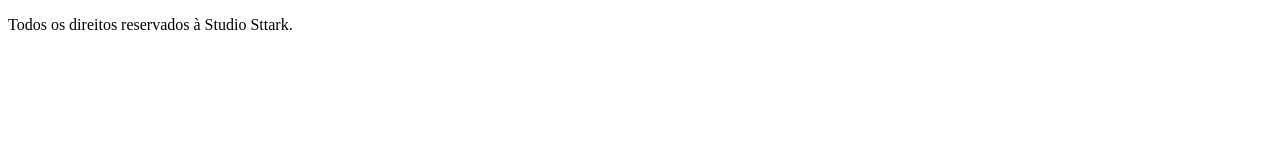
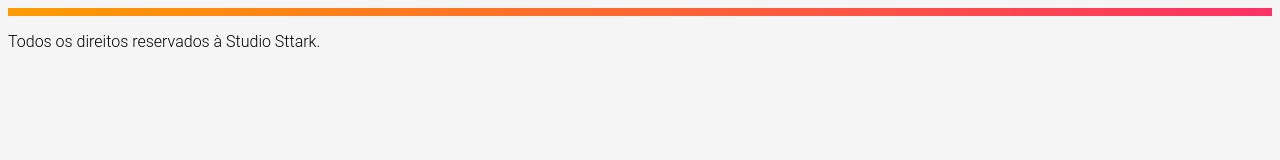
Before and after one commit to SttarkStudio/website, a plain HTML site: page index.html in a window 1280 px wide. Drawn offline with Linux system fonts and the light colour scheme.

Commit message:
Testando gradiente

```diff
--- a/css/style.css
+++ b/css/style.css
@@ -0,0 +1,27 @@
+/*
++ Desenvolvido por: Studio Sttark
++ Código criado por: Alexandre Magno / Sérgio Silva / Luan Pontes
++
++
+*/
+
+html {
+  background-color: #f5f5f5;
+  font-family: Roboto, sans-serif;
+}
+
+footer p {
+  font-family: "Roboto Light", sans-serif;
+}
+
+.tarja-gradiente {
+  height: 8px;
+  weight: 100%;
+  /* Permalink - use to edit and share this gradient: http://colorzilla.com/gradient-editor/#ff9b00+0,ff3165+100 */
+  background: rgb(255,155,0); /* Old browsers */
+  background: -moz-linear-gradient(left,  rgba(255,155,0,1) 0%, rgba(255,49,101,1) 100%); /* FF3.6-15 */
+  background: -webkit-linear-gradient(left,  rgba(255,155,0,1) 0%,rgba(255,49,101,1) 100%); /* Chrome10-25,Safari5.1-6 */
+  background: linear-gradient(to right,  rgba(255,155,0,1) 0%,rgba(255,49,101,1) 100%); /* W3C, IE10+, FF16+, Chrome26+, Opera12+, Safari7+ */
+  filter: progid:DXImageTransform.Microsoft.gradient( startColorstr='#ff9b00', endColorstr='#ff3165',GradientType=1 ); /* IE6-9 */
+
+}
--- a/index.html
+++ b/index.html
@@ -4,7 +4,7 @@
     <meta charset="utf-8">
     <meta http-equiv="X-UA-Compatible" content="IE=edge">
     <meta name="viewport" content="width=device-width, initial-scale=1, maximum-scale=1, user-scalable=no">
-      <meta name="google-site-verification" content="lGHyK63bdoI2ovhffEbasMizeub2MQ3ZBNdTbmNcYDI" />
+    <meta name="google-site-verification" content="lGHyK63bdoI2ovhffEbasMizeub2MQ3ZBNdTbmNcYDI">
     <meta name="description" content="Studio Sttark - No mínimo o máximo">
     <meta name="keywords" content="">
     <meta name="author" content="Studio Sttark">
@@ -49,7 +49,7 @@
   </head>
 
   <body>
-      <header></header>
+    <header class="tarja-gradiente"></header>
 
     <section></section>
 
```
Lines whose indentation alone changed are shown as unchanged.
